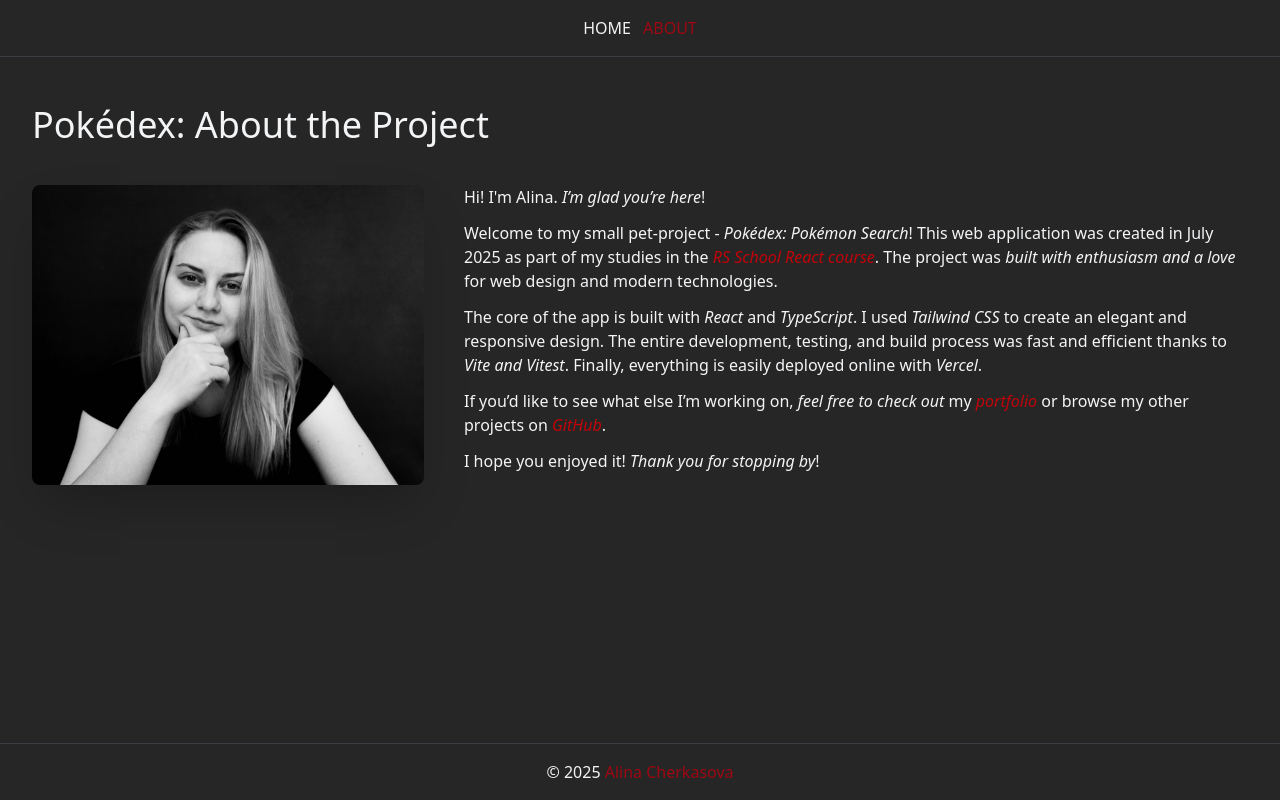
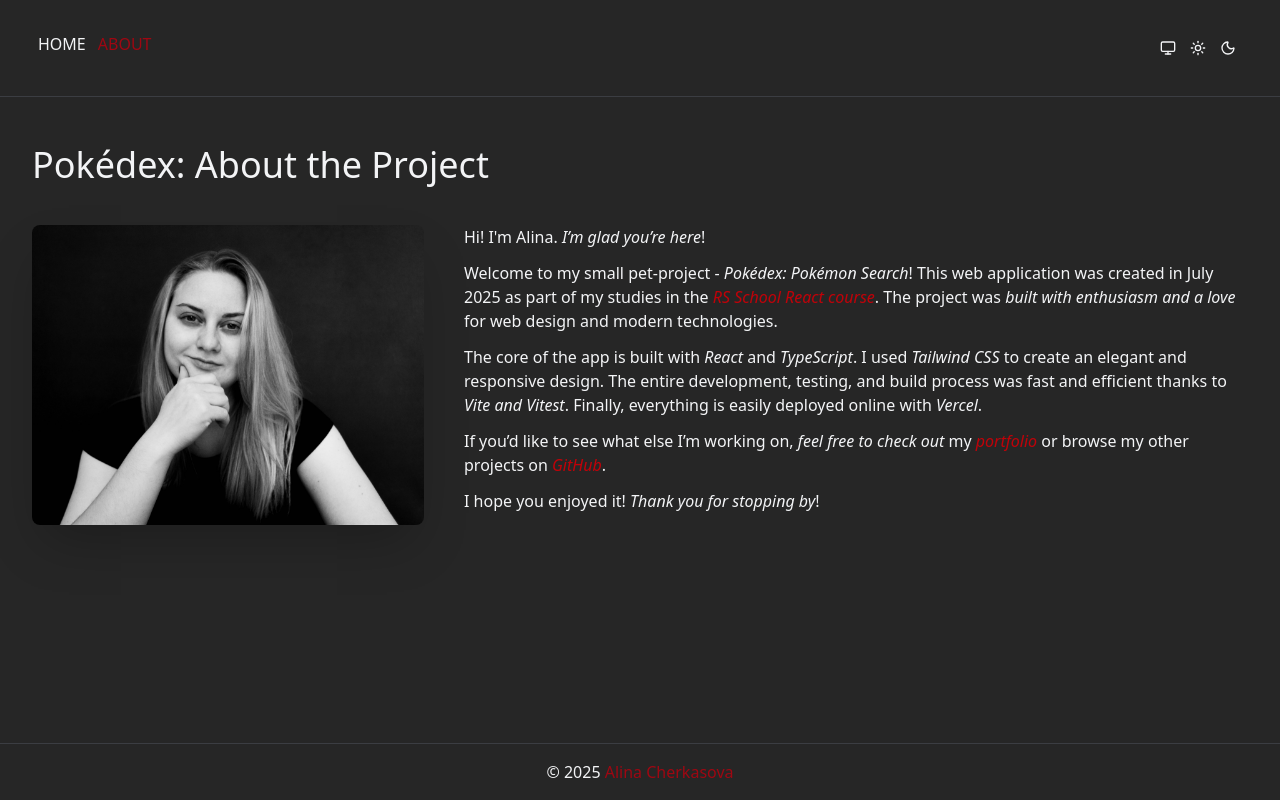
Before and after one commit to cherkasovaa/pokedex-pokemon-search, a React (Vite) app: page /about in a window 1280 px wide. Built offline with nearby package versions, Linux system fonts and the light colour scheme.

Commit message:
feat: add ThemeSwitcher component

```diff
--- a/package.json
+++ b/package.json
@@ -16,6 +16,7 @@
   "dependencies": {
     "@lottiefiles/dotlottie-react": "^0.14.4",
     "@tailwindcss/vite": "^4.1.11",
+    "lucide-react": "^0.533.0",
     "react": "^18.3.1",
     "react-dom": "^18.3.1",
     "react-router": "^7.7.0",
--- a/src/components/Header/Header.tsx
+++ b/src/components/Header/Header.tsx
@@ -1,3 +1,4 @@
+import { Container, ThemeSwitcher } from '@/components';
 import { APP_ROUTES } from '@/router/routes';
 import { NavLink } from 'react-router';
 
@@ -7,6 +8,7 @@ export const Header = () => {
       role="banner"
       className="text-center py-4 border-b-1 border-b-gray-500/30"
     >
+      <Container className="flex justify-between py-0">
         <nav>
           {APP_ROUTES.map((route) => {
             if (route.meta.isShowInNavigation) {
@@ -24,6 +26,9 @@ export const Header = () => {
             }
           })}
         </nav>
+
+        <ThemeSwitcher />
+      </Container>
     </header>
   );
 };
--- /dev/null
+++ b/src/components/ThemeSwitcher/ThemeSwitcher.tsx
@@ -0,0 +1,30 @@
+import { THEMES } from '@/components/ThemeSwitcher/themes';
+import { useTheme } from '@/hooks/useTheme';
+import { cn } from '@/utils/cn';
+
+export const ThemeSwitcher = () => {
+  const { theme, setTheme } = useTheme();
+
+  return (
+    <div className="bg-secondary/10 flex items-center gap-3.5 rounded-full px-3 py-2">
+      {THEMES.map(({ value, icon: Icon }) => {
+        return (
+          <button
+            key={value}
+            type="button"
+            role="switch"
+            aria-label={value}
+            title={`Switch to ${value} theme`}
+            className={cn(
+              'hover:text-secondary cursor-pointer text-sm transition-colors',
+              theme === value ? 'text-accent' : 'text-primary/100'
+            )}
+            onClick={() => setTheme(value)}
+          >
+            <Icon size={16} />
+          </button>
+        );
+      })}
+    </div>
+  );
+};
--- /dev/null
+++ b/src/components/ThemeSwitcher/themes.ts
@@ -0,0 +1,8 @@
+import { THEME_MODE, type ThemeOption } from '@/types/theme.types';
+import { Monitor, Moon, Sun } from 'lucide-react';
+
+export const THEMES: ThemeOption[] = [
+  { value: THEME_MODE.SYSTEM, icon: Monitor },
+  { value: THEME_MODE.LIGHT, icon: Sun },
+  { value: THEME_MODE.DARK, icon: Moon },
+];
--- a/src/components/index.ts
+++ b/src/components/index.ts
@@ -14,3 +14,4 @@ export { Results } from './Results/Results';
 export { SearchBar } from './SearchBar/SearchBar';
 export { SearchInputField } from './SearchInputField/SearchInputField';
 export { SimpleCard } from './SimpleCard/SimpleCard';
+export { ThemeSwitcher } from './ThemeSwitcher/ThemeSwitcher';
```
Also changed, not shown: 1 other file (tests, documents, lock files or other folders). Lines whose indentation alone changed are shown as unchanged.
